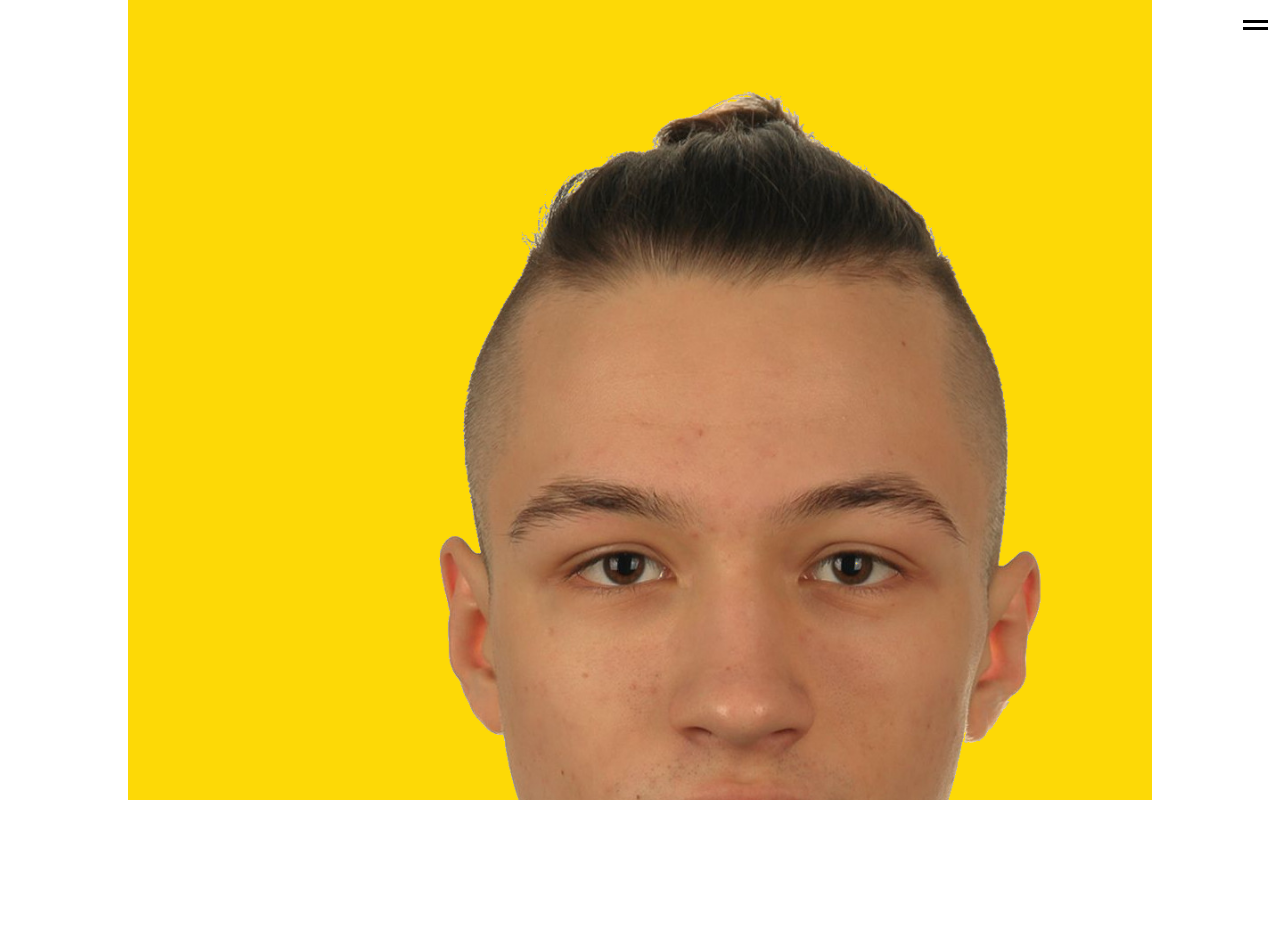
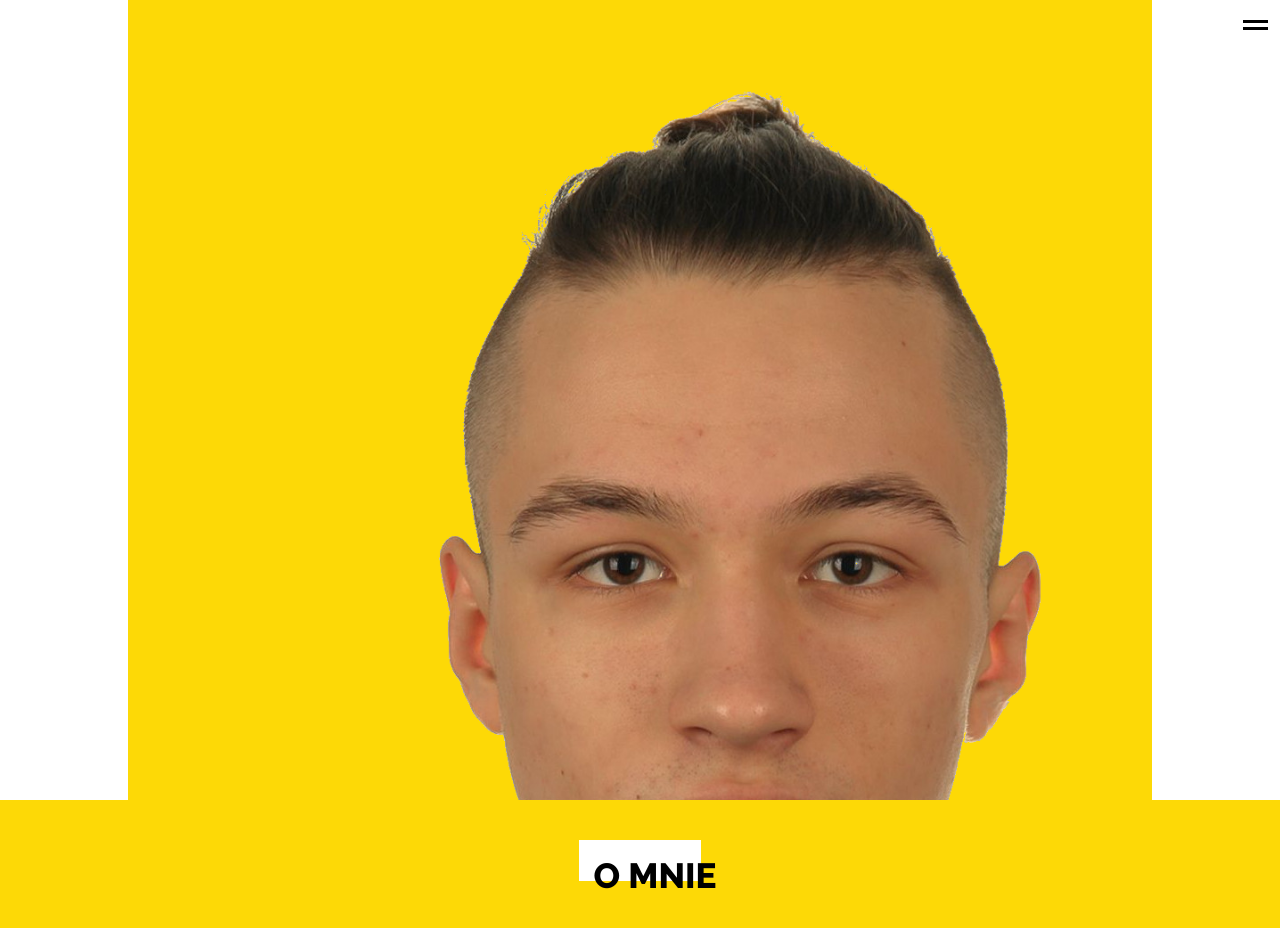
Before and after one commit to Adaxelx/portfolio-training, a React (Create React App) app: page / in a window 1280 px wide. Shown: the top 928 px of the page. Before the commit the page ends 800 px from the top, so only its background shows below. Built offline with nearby package versions, Linux system fonts and the light colour scheme.

Commit message:
add title to about with animation

```diff
--- a/src/Styles/Modules/StartPage/About.module.sass
+++ b/src/Styles/Modules/StartPage/About.module.sass
@@ -0,0 +1,41 @@
+@import '../../variables+mixins+placeholders/_variables.sass'
+
+.about
+    height: 100vh
+    width: 100%
+    display: flex
+    flex-direction: column
+    align-items: center
+    background-color: $yellow-color
+.container
+    margin-top: $margin-edge
+    background-color: white
+.title
+    position: relative
+    font-size: $font-sizeBig
+    text-transform: uppercase
+    overflow: hidden
+    transform: translate(15px,15px)
+    &::before
+        content: ""
+        width: 50px
+        height: 2px
+        background-color: black
+        position: absolute
+        transform: rotate(-90deg)
+        transform-origin: left top
+        transition: 1s
+    &::after
+        content: ""
+        width: 100%
+        height: 2px
+        background-color: black
+        position: absolute
+        bottom: 0
+        left: 0
+        transform: translateX(-100%)
+        transition: 1s .5s
+.about.active .title::before
+    transform: rotate(-90deg) translateX(-200%)
+.about.active .title::after
+    transform: translateX(100%)
--- a/src/components/StartPage/About.js
+++ b/src/components/StartPage/About.js
@@ -1,10 +1,47 @@
 import React from 'react';
 import styles from '../../Styles/Modules/StartPage/About.module.sass'
 
-const About = () => {
+let scrollV = window.scrollY
+class About extends React.Component{
+    state = {
+        active: false,
+    }
+
+    handleScroll = () =>{
+        const {section, title} = this
+        scrollV = window.scrollY
+        if(scrollV>section.current.offsetTop - window.innerHeight + 200){
+            this.setState({
+                active: true
+            })
+        }
+        else{
+            this.setState({
+                active: false
+            })
+        }
+    }
+
+    componentDidMount() {
+        window.addEventListener('scroll', this.handleScroll)
+    }
+    componentWillUnmount(){
+        window.removeEventListener('scroll', this.handleScroll)
+    }
+
+    section = React.createRef();
+    title = React.createRef()
+
+    render(){
+    const {section,title} = this
+    const {active} = this.state
     return (
-        <section></section>
+        <article ref={section} className={`${styles.about} ${active ? styles.active : ''}`}>
+            <section className={styles.container}><h2 ref={title}className={styles.title}>O mnie</h2></section>
+        </article>
      );
+    }
+
 }
 
 export default About;
--- a/src/components/StartPage/StartPage.js
+++ b/src/components/StartPage/StartPage.js
@@ -1,11 +1,13 @@
 import React from 'react';
 import Home from './Home.js'
+import About from './About.js'
 class StarPage extends React.Component {
     state = {  }
     render() {
         return (
         <article>
             <Home/>
+            <About/>
         </article> );
     }
 }
```
